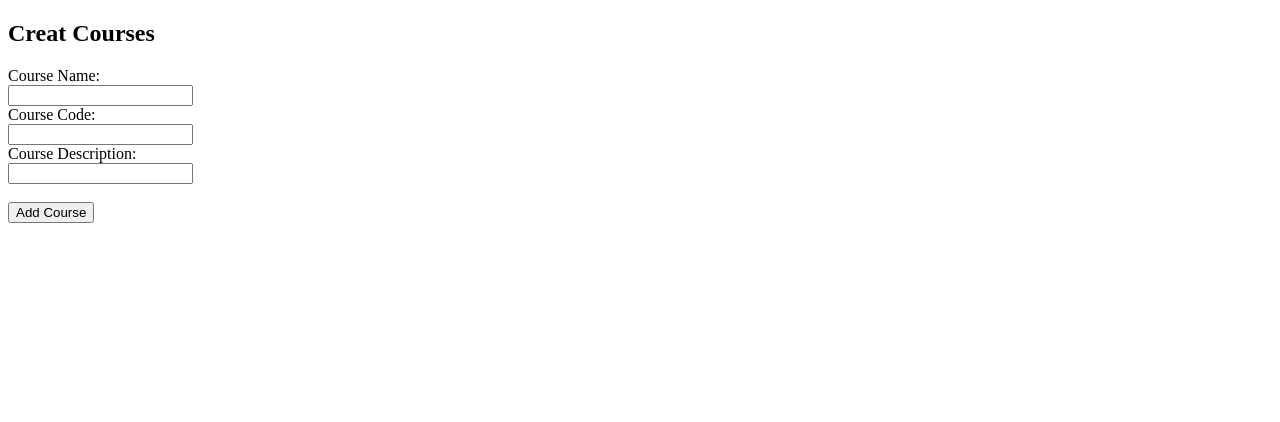
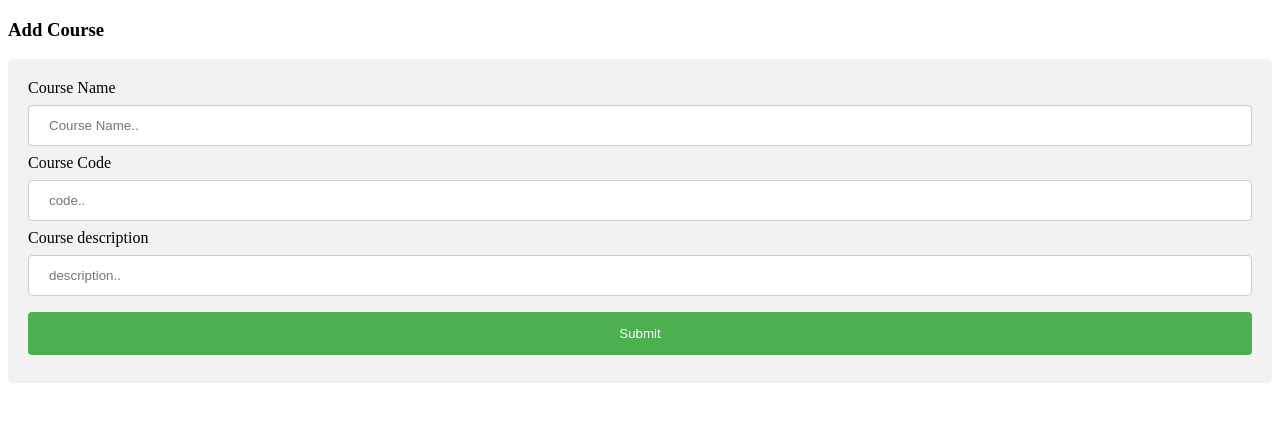
Before and after one commit to MaryMalak/e7, a website: page course.html in a window 1280 px wide. Drawn offline with Linux system fonts and the light colour scheme.

Commit message:
Add files via upload

```diff
--- a/course.html
+++ b/course.html
@@ -1,25 +1,55 @@
 <!DOCTYPE html>
 <html>
+<style>
+input[type=text], select {
+  width: 100%;
+  padding: 12px 20px;
+  margin: 8px 0;
+  display: inline-block;
+  border: 1px solid #ccc;
+  border-radius: 4px;
+  box-sizing: border-box;
+}
 
+input[type=submit] {
+  width: 100%;
+  background-color: #4CAF50;
+  color: white;
+  padding: 14px 20px;
+  margin: 8px 0;
+  border: none;
+  border-radius: 4px;
+  cursor: pointer;
+}
+
+input[type=submit]:hover {
+  background-color: #45a049;
+}
+
+div {
+  border-radius: 5px;
+  background-color: #f2f2f2;
+  padding: 20px;
+}
+</style>
 <body>
 
-    <h2>Creat Courses </h2>
+<h3>Add Course</h3>
 
-    <form action="/api/courses" method="post">
-        <label for="name">Course Name:</label><br>
-        <input type="text" id="name" name="name"><br>
+<div>
+  <form action="/api/courses/create" method="POST">
 
-        <label for="code">Course Code:</label><br>
-        <input type="text" id="code" name="code"><br>
+    <label for="name">Course Name</label>
+    <input type="text" id="fname" name="name" placeholder="Course Name..">
 
-        <label for="description">Course Description:</label><br>
-        <input type="text" id="description" name="description"><br>
-        <br>
-        <button type="submit"> Add Course </button>
+    <label for="code">Course Code</label>
+    <input type="text" id="lname" name="code" placeholder="code..">
 
-    </form>
-
+    <label for="description">Course description</label>
+    <input type="text" id="desc" name="description" placeholder="description..">
+    <input type="submit" value="Submit">
+  </form>
+</div>
 
 </body>
-
 </html>
```
Also changed, not shown: index.js (+21 -12 lines), student.html (+41 -12 lines).
